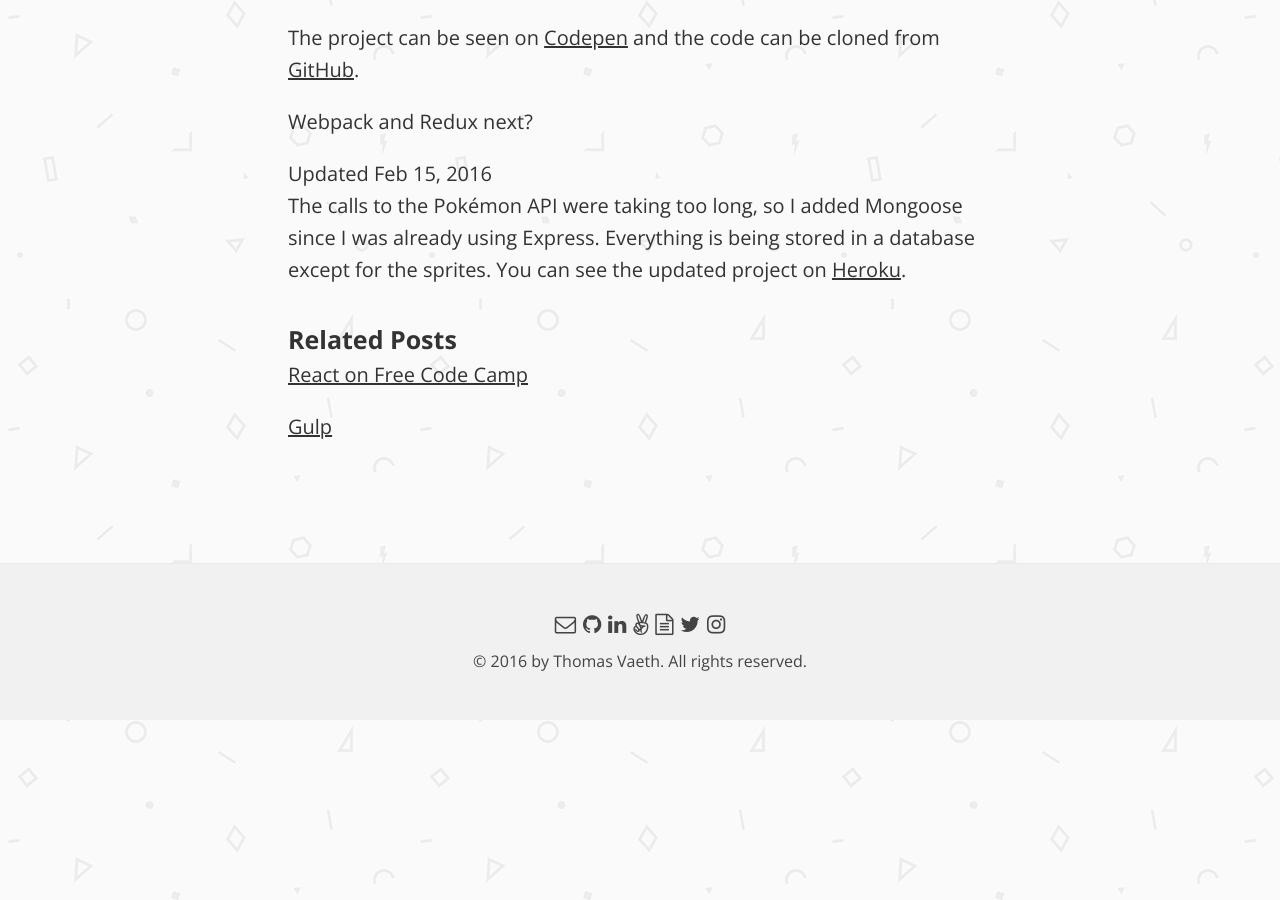
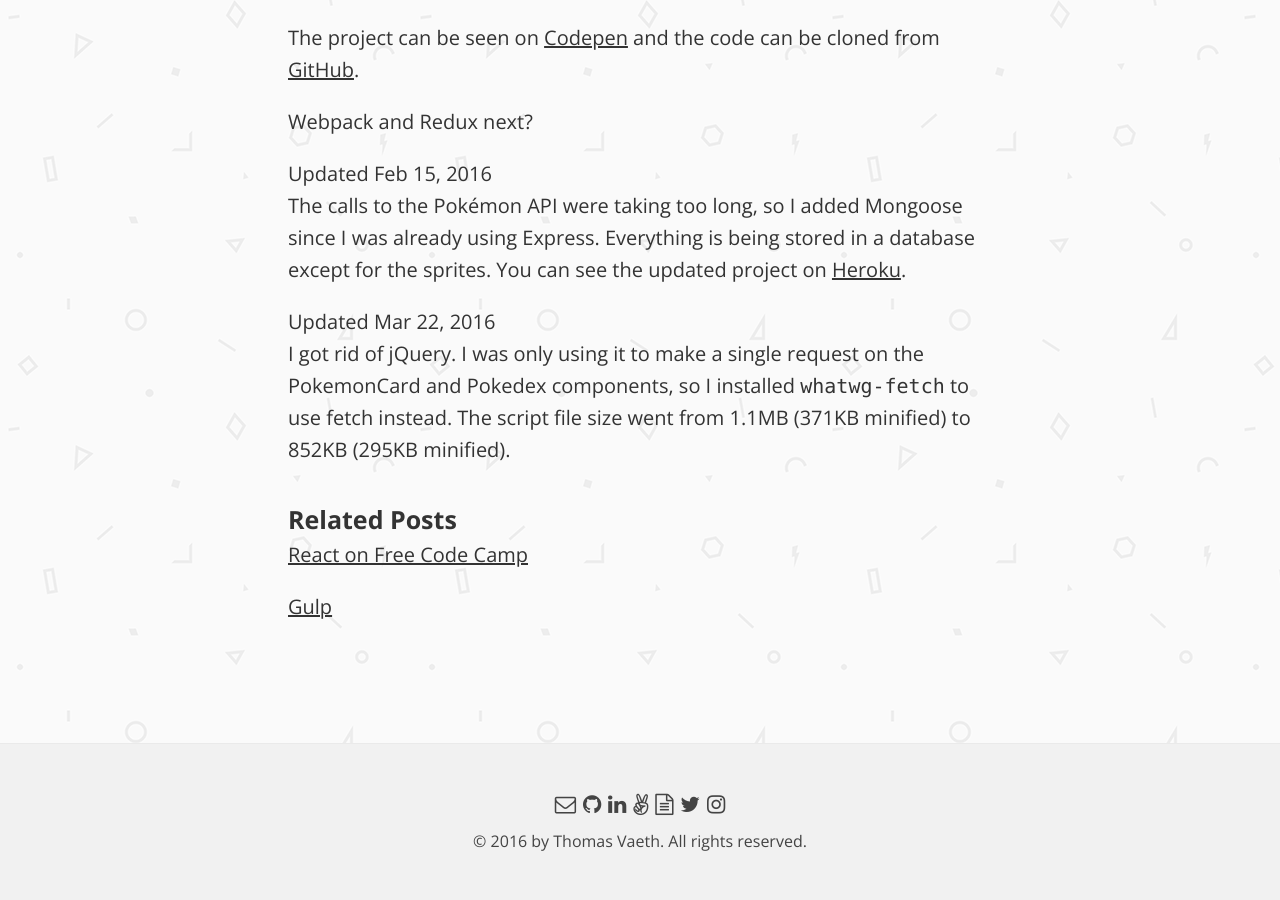
Before and after one commit to thomasvaeth/thomasvaeth.github.io, a Jekyll site: the page built from _posts/2016-02-12-pokemon-react.markdown, in a window 1280 px wide and 900 px high, scrolled down 3006 px. Built offline with Jekyll 4.4.1, drawn with Linux system fonts in a browser that asks for light colours; nearby versions of some CDN libraries; comment, search, counter and statistics services are not loaded.

Commit message:
Updated Pokemon post again.

```diff
--- a/_posts/2016-02-12-pokemon-react.markdown
+++ b/_posts/2016-02-12-pokemon-react.markdown
@@ -29,3 +29,6 @@
 
 Updated Feb 15, 2016<br>
 The calls to the Pokémon API were taking too long, so I added Mongoose since I was already using Express. Everything is being stored in a database except for the sprites. You can see the updated project on <a href="http://pokemon-react.herokuapp.com/" target="_blank">Heroku</a>.
+
+Updated Mar 22, 2016<br>
+I got rid of jQuery. I was only using it to make a single request on the PokemonCard and Pokedex components, so I installed `whatwg-fetch` to use fetch instead. The script file size went from 1.1MB (371KB minified) to 852KB (295KB minified).
```
